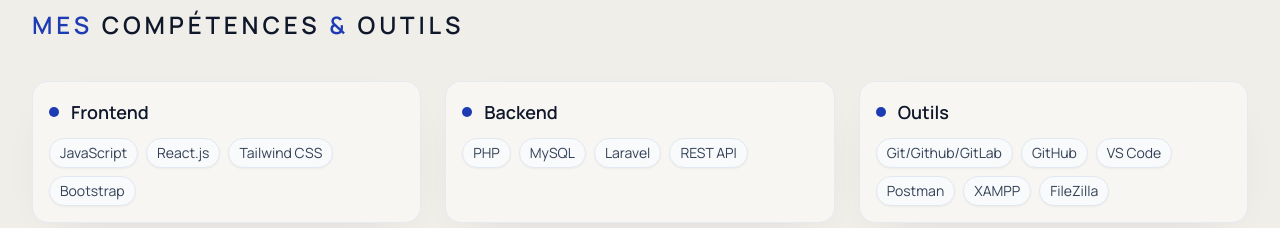
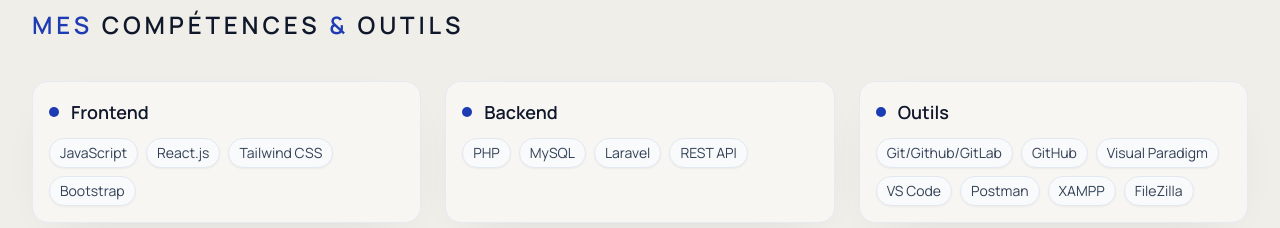
Before and after one commit to Gaspard-05/my-folio-gaspard, a React (Vite) app: page / in a window 1280 px wide. Shown: the part 1280-1508 px from the top of the page. Built offline with nearby package versions, Linux system fonts and the light colour scheme; a web font is replaced by a local one.

Commit message:
feat : ajout de Visual Paradigm dans le bloc Outils dans les Competences

```diff
--- a/src/components/SkillsComponent.jsx
+++ b/src/components/SkillsComponent.jsx
@@ -12,7 +12,7 @@ const skillGroups = [
   },
   {
     title: 'Outils',
-    skills: ['Git/Github/GitLab', 'GitHub', 'VS Code', 'Postman', 'XAMPP', 'FileZilla'],
+    skills: ['Git/Github/GitLab', 'GitHub', 'Visual Paradigm', 'VS Code', 'Postman', 'XAMPP', 'FileZilla'],
   },
   {
     title: 'Méthodologies',
```
